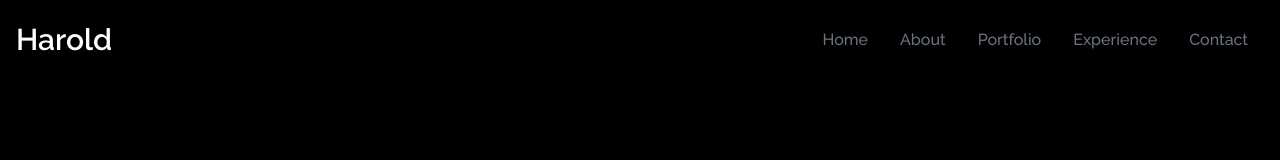
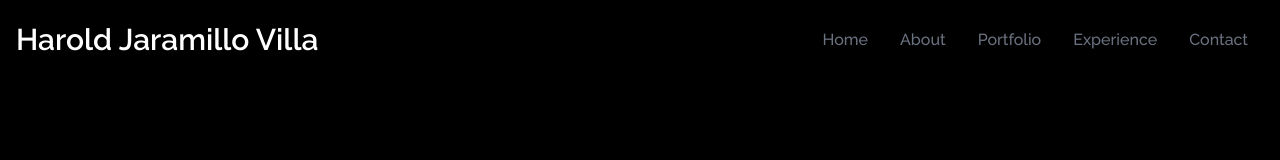
Before and after one commit to haroldjvilla/portfolio, a React (Create React App) app: page / in a window 1280 px wide. Shown: the top 160 px of the page. Built offline with nearby package versions, Linux system fonts and the light colour scheme; the HTML template or start-up script is replaced by a standard one.

Commit message:
cambio de titulo Harold-->Harold Haramillo Villa

```diff
--- a/src/components/NavBar.jsx
+++ b/src/components/NavBar.jsx
@@ -31,7 +31,7 @@
   return (
     <div className="flex justify-between items-center w-full h-20 px-4 text-white fixed bg-black">
       <div>
-        <h1 className="text-3xl font-semibold">Harold</h1>
+        <h1 className="text-3xl font-semibold">Harold Jaramillo Villa</h1>
       </div>
 
       <ul className="hidden md:flex">
```
